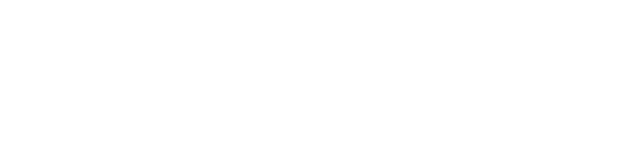
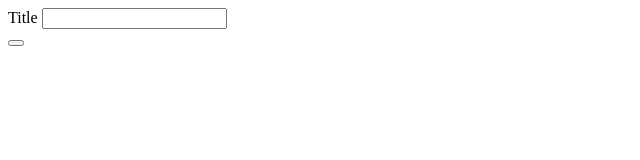
Before and after one commit to karsim46/Playlist-event_hw, a plain HTML site: page index.html in a window 1280 px wide. Shown: the whole page, without its empty margins (0-640 px from the left). Drawn offline with Linux system fonts and the light colour scheme.

Commit message:
title button added

```diff
--- a/index.html
+++ b/index.html
@@ -9,6 +9,29 @@
     <meta name="viewport" content="width=device-width, initial-scale=1.0">
 </head>
 <body>
+    <form id="new-item-form">
+        <div id="form-wrapper">
+            <div class="form-item">
+                <label for="title" class="primary">Title</label>
+                <input type="text" id="title" required/>
+            </div>
+
+        </div>
+        <div>
+
+        </div>
+        <div>
+
+        </div>
+        <div>
+
+        </div>
+
+
+
+    </form>
+
+<button></button>
 
 </body>
 </html>
```
